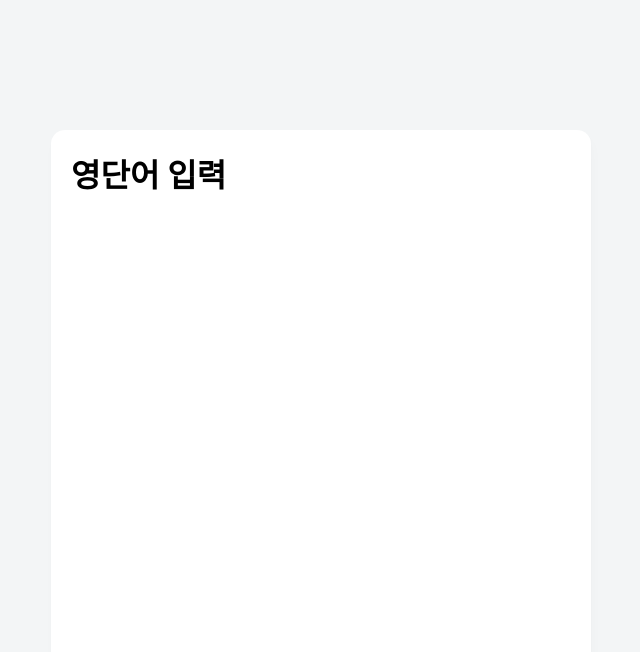
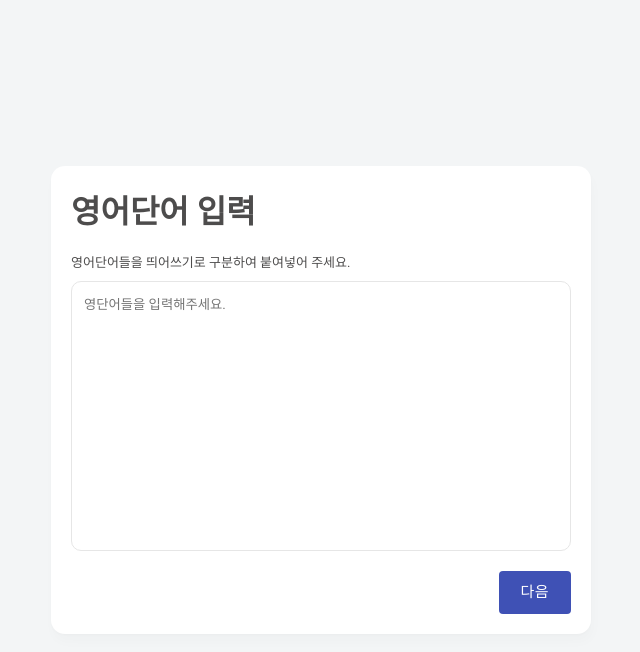
Before and after one commit to Shamp07/word-memorize, a React app: page / in a window 1280 px wide. Shown: the top 652 px of the page, without its empty margins (319-959 px from the left). Built offline with nearby package versions, Linux system fonts and the light colour scheme.

Commit message:
feat: add English word input page
install metrial-ui/core

```diff
--- a/package.json
+++ b/package.json
@@ -18,6 +18,7 @@
   },
   "homepage": "https://github.com/Shamp07/word-memorize#readme",
   "dependencies": {
+    "@material-ui/core": "^4.11.4",
     "react": "^17.0.2",
     "react-dom": "^17.0.2",
     "styled-components": "^5.3.0"
--- a/src/components/Layout/Content/index.tsx
+++ b/src/components/Layout/Content/index.tsx
@@ -1,20 +1,73 @@
 import React from 'react';
 import styled from 'styled-components';
+import TextareaAutosize from '@material-ui/core/TextareaAutosize';
+import { Button } from '@material-ui/core';
 
 const Content = () => (
   <Root>
-    <h1>영단어 입력</h1>
+    <TitleWrapper>
+      <h1>영어단어 입력</h1>
+    </TitleWrapper>
+    <Description>영어단어들을 띄어쓰기로 구분하여 붙여넣어 주세요.</Description>
+    <TextareaWrapper>
+      <Textarea
+        rowsMin={15}
+        rowsMax={16}
+        placeholder="영단어들을 입력해주세요."
+      />
+    </TextareaWrapper>
+    <ButtonWrapper>
+      <SubmitButton variant="contained" color="primary" size="large">
+        다음
+      </SubmitButton>
+    </ButtonWrapper>
   </Root>
 );
 
 const Root = styled.div`
   width: 500px;
-  height: 500px;
   border-radius: 14px;
   box-shadow: rgb(20 20 20 / 2%) 2px 8px 12px 0, rgb(20 20 20 / 2%) 0 1px 3px 0;
   background-color: #fff;
   margin: auto;
   padding: 20px;
+  color: rgb(77, 76, 76);
+`;
+
+const TitleWrapper = styled.div`
+  margin-bottom: 20px;
+`;
+
+const Description = styled.div`
+  margin-bottom: 10px;
+  font-size: 13px;
+`;
+
+const TextareaWrapper = styled.div`
+  border: 1px solid #e6e6e6;
+  border-radius: 10px;
+  padding: 10px;
+`;
+
+const Textarea = styled(TextareaAutosize)`
+  width: 100%;
+  outline: 0;
+  border: 0;
+  resize: none;
+  font-family: inherit;
+`;
+
+const ButtonWrapper = styled.div`
+  margin-top: 20px;
+  display: flex;
+`;
+
+const SubmitButton = styled(Button)`
+  &&& {
+    margin-left: auto;
+    font-family: inherit;
+    box-shadow: none;
+  }
 `;
 
 export default Content;
```
Also changed, not shown: 1 other file (tests, documents, lock files or other folders).
